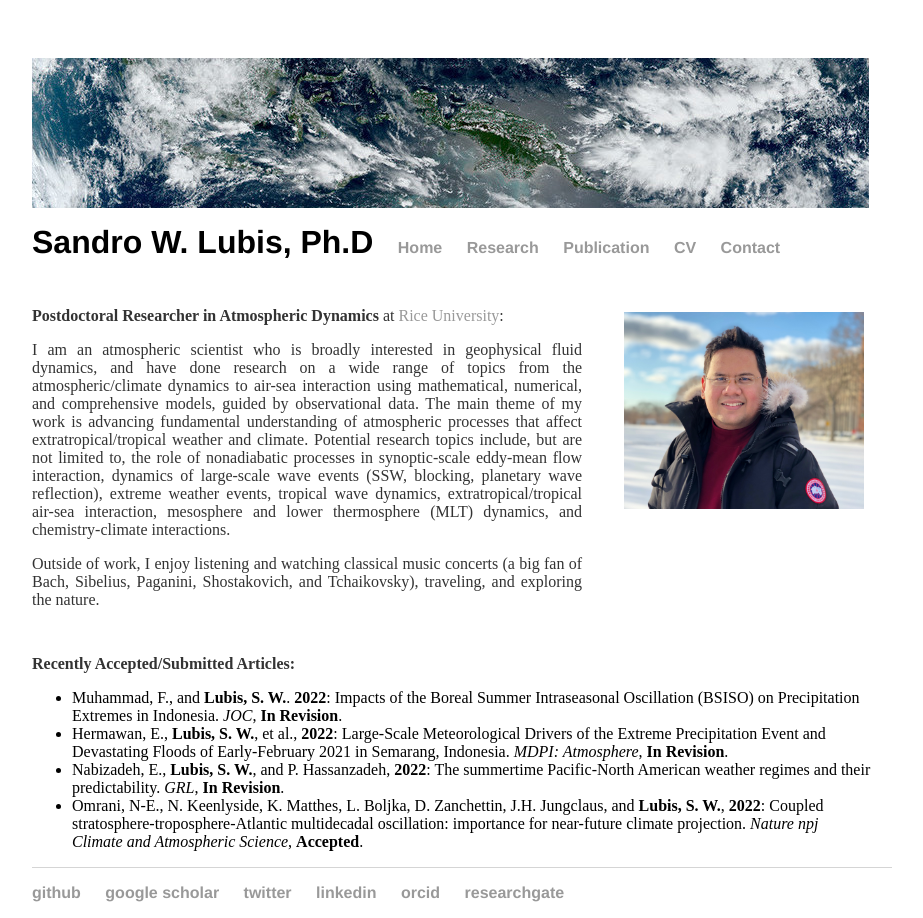
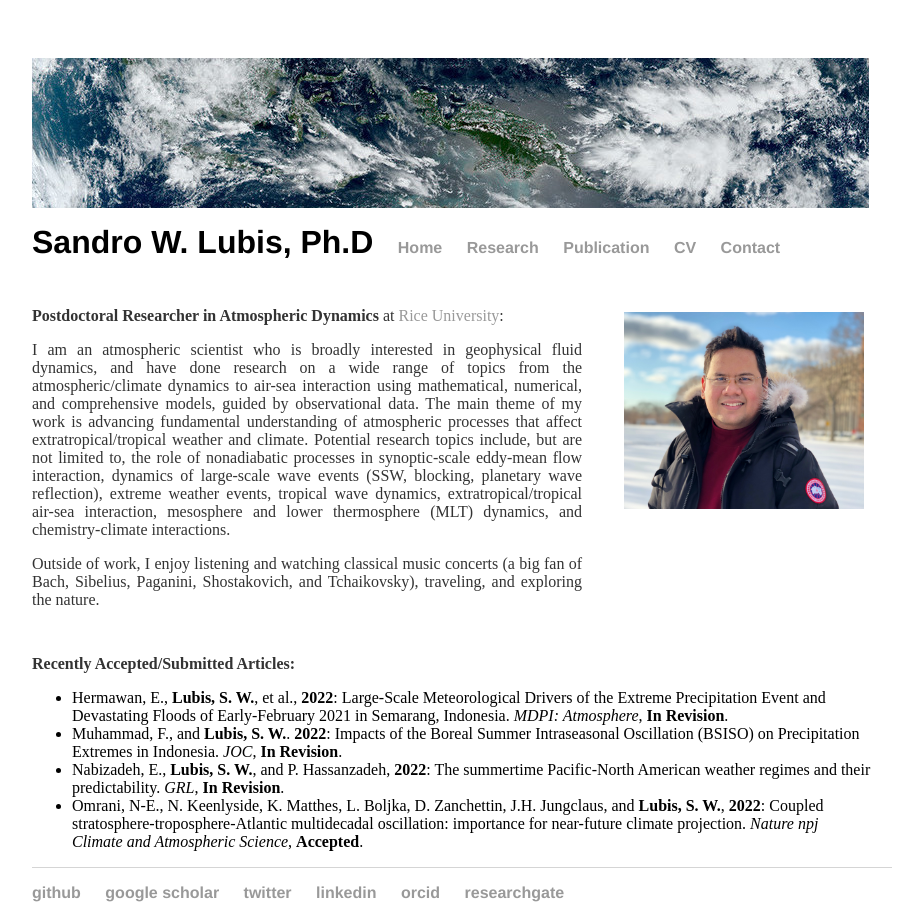
Before and after one commit to sandrolubis/sandrolubis.github.io, a Jekyll site: the page built from index.html, in a window 1280 px wide. Shown: the whole page, without its empty margins (276-1199 px from the left). Built offline with Jekyll 4.4.1, drawn with Linux system fonts in a browser that asks for light colours.

Commit message:
Update index.html

```diff
--- a/index.html
+++ b/index.html
@@ -49,8 +49,8 @@ div.relative {
 
 	<p class="ex", style="padding-top:30px"><font size=3><b>Recently Accepted/Submitted Articles:</b></p>
 		<ul class="ex">
+			<li>Hermawan, E., <b>Lubis, S. W.</b>, et al., <b>2022</b>: Large-Scale Meteorological Drivers of the Extreme Precipitation Event and Devastating Floods of Early-February 2021 in Semarang, Indonesia. <i>MDPI: Atmosphere</i>, <b>In Revision</b>.</li>
 			<li>Muhammad, F., and <b>Lubis, S. W.</b>. <b>2022</b>: Impacts of the Boreal Summer Intraseasonal Oscillation (BSISO) on Precipitation Extremes in Indonesia</a>.<i> JOC</i>, <b>In Revision</b>.</li>
-			<li>Hermawan, E., <b>Lubis, S. W.</b>, et al., <b>2022</b>: Large-Scale Meteorological Drivers of the Extreme Precipitation Event and Devastating Floods of Early-February 2021 in Semarang, Indonesia. <i>MDPI: Atmosphere</i>, <b>In Revision</b>.</li>
 			<li>Nabizadeh, E., <b>Lubis, S. W.</b>, and P. Hassanzadeh, <b>2022</b>: The summertime Pacific-North American weather regimes and their predictability. <i>GRL</i>, <b>In Revision</b>.</li>
 			<li>Omrani, N-E., N. Keenlyside, K. Matthes, L. Boljka, D. Zanchettin, J.H. Jungclaus, and <b>Lubis, S. W.</b>, <b>2022</b>: Coupled stratosphere-troposphere-Atlantic multidecadal oscillation: importance for near-future climate projection. <i>Nature npj Climate and Atmospheric Science</i>, <b>Accepted</b>.</li>
 		</ul>
```
